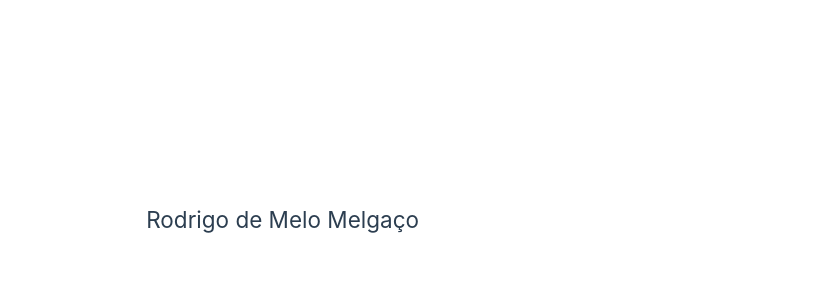
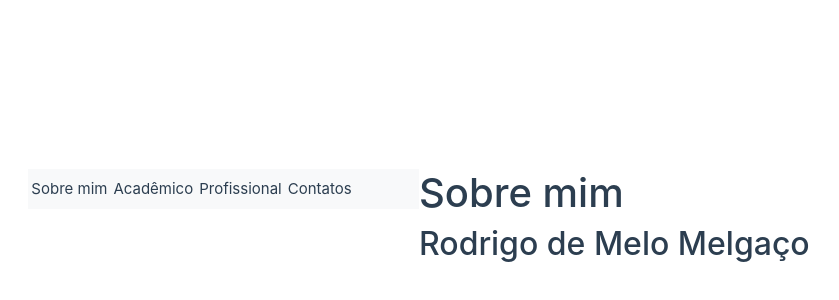
Before and after one commit to rmmelgaco/pos-vue-unidade1, a Vue app: page / in a window 1280 px wide. Shown: the part 180-480 px from the top of the page, without its empty margins (221-1060 px from the left). Built offline with nearby package versions, Linux system fonts and the light colour scheme.

Commit message:
mostrando dados

```diff
--- a/index.html
+++ b/index.html
@@ -3,11 +3,13 @@
   <head>
     <meta charset="UTF-8">
     <link rel="icon" href="/favicon.ico">
+      <link href="https://cdn.jsdelivr.net/npm/bootstrap@5.3.3/dist/css/bootstrap.min.css" rel="stylesheet" integrity="sha384-QWTKZyjpPEjISv5WaRU9OFeRpok6YctnYmDr5pNlyT2bRjXh0JMhjY6hW+ALEwIH" crossorigin="anonymous">
     <meta name="viewport" content="width=device-width, initial-scale=1.0">
     <title>Vite App</title>
   </head>
   <body>
     <div id="app"></div>
     <script type="module" src="/src/main.js"></script>
+    <script src="https://cdn.jsdelivr.net/npm/bootstrap@5.3.3/dist/js/bootstrap.bundle.min.js" integrity="sha384-YvpcrYf0tY3lHB60NNkmXc5s9fDVZLESaAA55NDzOxhy9GkcIdslK1eN7N6jIeHz" crossorigin="anonymous"></script>
   </body>
 </html>
--- a/src/App.vue
+++ b/src/App.vue
@@ -1,16 +1,40 @@
 <script setup>
-import {ref} from 'vue'
+import {ref, computed} from 'vue'
 
 const sobreMim = ref({})
+let indiceMenuSelecionado = ref(0)
+
+let menus = [
+  'Sobre mim',
+  'Acadêmico',
+  'Profissional',
+  'Contatos'
+]
+
+const tituloPagina = computed(() => menus[indiceMenuSelecionado.value])
+
+function selecionaMenu (indice) {
+  indiceMenuSelecionado.value = indice
+}
 
 fetch('src/meusDados.json')
-    .then( res => res.json())
+    .then(res => res.json())
     .then(data => sobreMim.value = data)
 
 </script>
 
 <template>
+  <header>
+    <nav class="navbar navbar-expand-lg navbar-light bg-light">
+    <ul class='nav'>
+      <li class='nav-item' v-for='(menu, indice) in menus'>
+        <a @click='() => selecionaMenu(indice)'> {{ menu }}</a>
+      </li>
+    </ul>
+    </nav>
+  </header>
   <main>
+    <h1>{{ tituloPagina }}</h1>
     <h2>{{ sobreMim.nome }}</h2>
   </main>
 </template>
```
